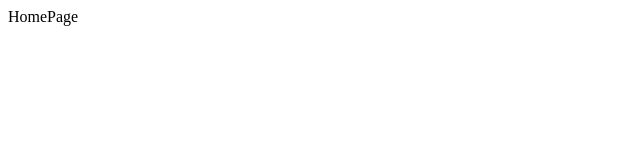
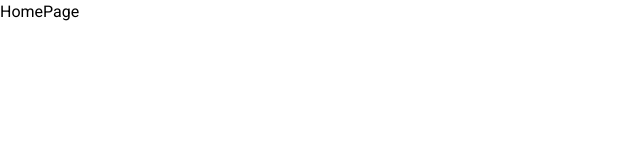
Before and after one commit to marialovgren/my_technical_journey, a React (Vite) app: page / in a window 1280 px wide. Shown: the top 160 px of the page, without its empty margins (0-640 px from the left). Built offline with nearby package versions, Linux system fonts and the light colour scheme.

Commit message:
installed font and did setup for Tailwind css

```diff
--- a/index.html
+++ b/index.html
@@ -3,6 +3,8 @@
   <head>
     <meta charset="UTF-8" />
     <link rel="icon" type="image" href="./src/assets/maria-logo-transparent.png" />
+    <link rel="preconnect" href="https://fonts.googleapis.com"><link rel="preconnect" href="https://fonts.gstatic.com" crossorigin><link href="https://fonts.googleapis.com/css2?family=Roboto:ital,wght@0,100;0,300;0,400;0,500;0,700;0,900;1,100;1,300;1,400;1,500;1,700;1,900&display=swap" rel="stylesheet">
+    <link href="https://fonts.googleapis.com/css2?family=Open+Sans:ital,wght@0,300;0,400;0,500;0,600;0,700;1,300;1,400&display=swap" rel="stylesheet">
     <meta name="viewport" content="width=device-width, initial-scale=1.0" />
     <title>Maria Lövgren</title>
   </head>
--- a/package.json
+++ b/package.json
@@ -14,7 +14,8 @@
     "react": "^18.2.0",
     "react-dom": "^18.2.0",
     "react-query": "^3.39.2",
-    "react-router-dom": "^6.6.1"
+    "react-router-dom": "^6.6.1",
+    "tailwindcss": "^3.2.4"
   },
   "devDependencies": {
     "@types/react": "^18.0.26",
--- /dev/null
+++ b/postcss.config.cjs
@@ -0,0 +1,5 @@
+module.exports = {
+    plugins: {
+        tailwindcss: {},
+    }
+}
--- a/src/index.css
+++ b/src/index.css
@@ -0,0 +1,9 @@
+@tailwind base;
+@tailwind components;
+@tailwind utilities;
+
+@layer base {
+    html {
+        font-family:'Roboto', 'Open Sans', sans-serif;
+    }
+  }
--- /dev/null
+++ b/tailwind.config.cjs
@@ -0,0 +1,19 @@
+/** @type {import('tailwindcss').Config} */
+module.exports = {
+    content:["./public/**/*.html","./src/**/*.{html,js,jsx}"],
+    theme: {
+      extend: {
+        colors: {
+          lightBeige: '#F5EFED',
+          lightOrange: '#EFBEA5',
+          orange: '#F18D6D',
+          brown: '#A85B48',
+          blue: '#173A52',
+          lightGreen: '#BFCECE'
+        },
+        fontFamily: {
+          regular: ['Roboto', 'arial', 'sans-serif'],
+        },
+      },
+    },
+  }
```
Also changed, not shown: 1 other file (tests, documents, lock files or other folders).
